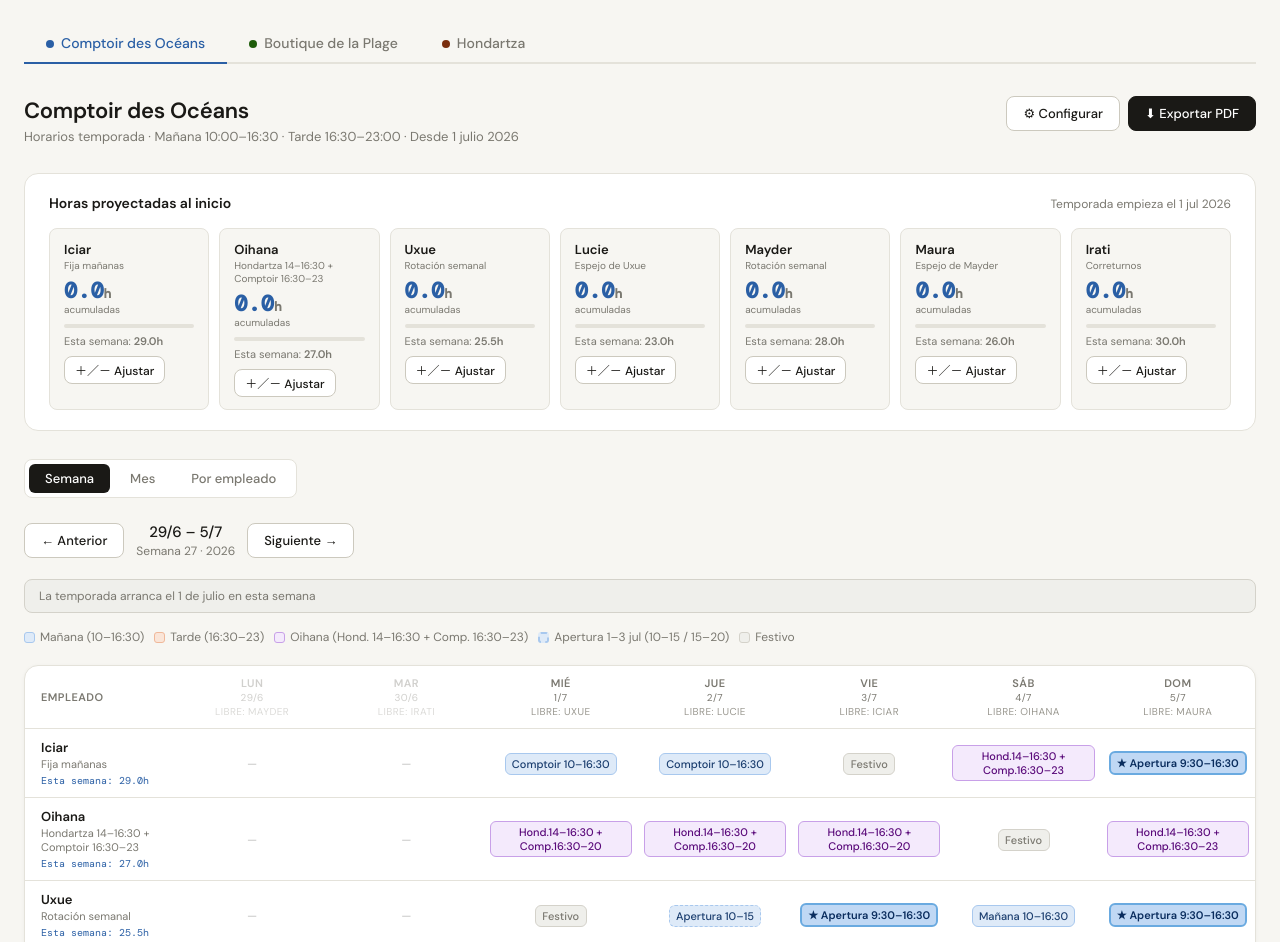
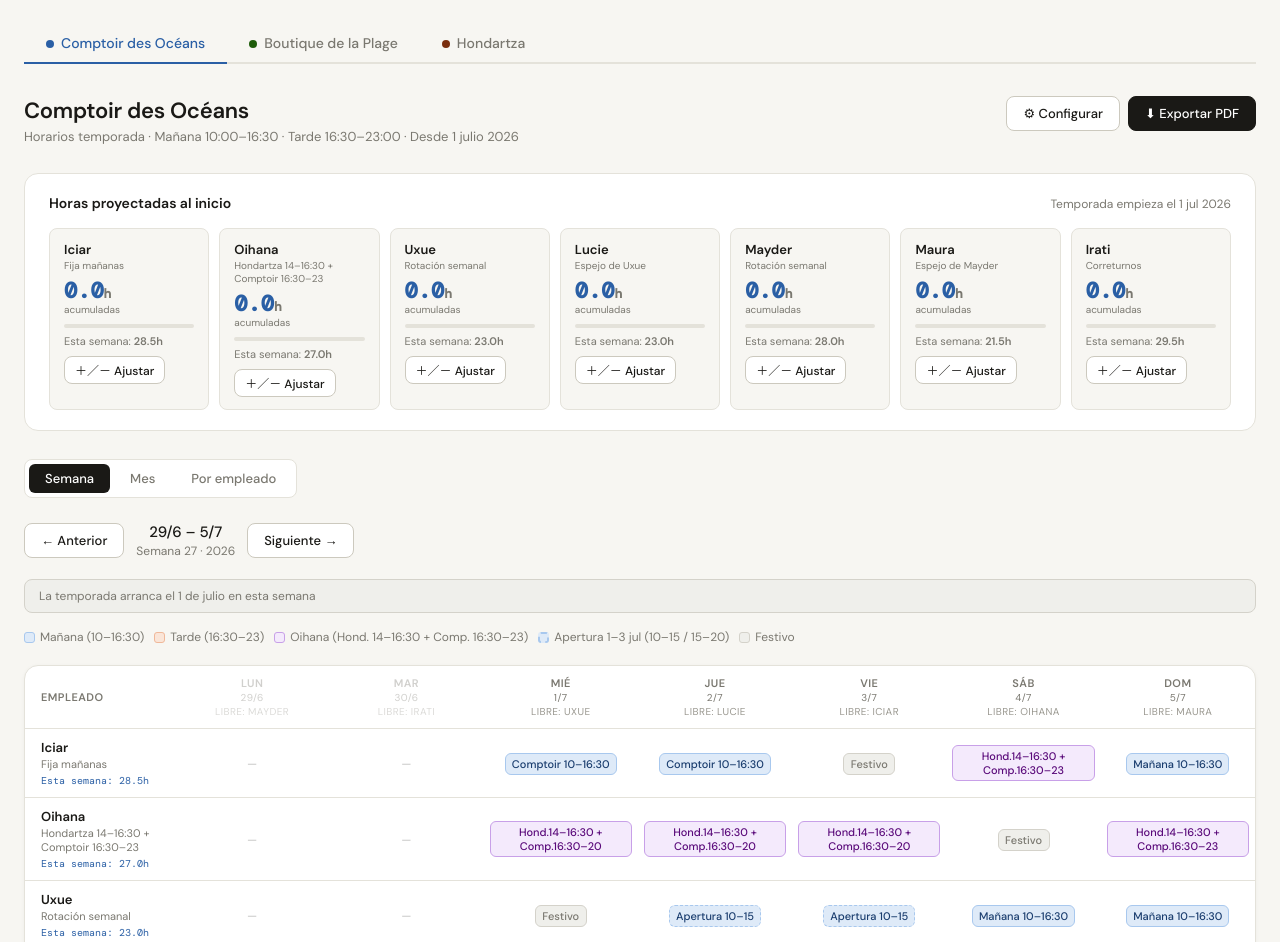
Before and after one commit to arrobi22000/horarios-plage, a plain HTML site: page index.html in a window 1280 px wide. Shown: the top 942 px of the page. Drawn offline with nearby package versions, Linux system fonts and the light colour scheme.

Commit message:
Add files via upload

```diff
--- a/index.html
+++ b/index.html
@@ -416,7 +416,7 @@ const STORES = {
       {id:3,name:'Empleado 4', role:'Rotación semanal',    rotId:0,           dayOff:0},
       {id:4,name:'Margaux', role:'Espejo de Mari Carmen', pairUxueMirror:true, dayOff:3},
       {id:5,name:'Empleado 6', role:'Rotación semanal',    rotId:2,           dayOff:4},
-      {id:6,name:'Comodín B.', role:'Comodín cobertura',   coverB:true,       dayOff:5},
+      {id:6,name:'Miriam', role:'Comodín cobertura',   coverB:true,       dayOff:5},
     ]
   },
   hondartza: {
@@ -505,11 +505,6 @@ function getOpeningShift(emp,date,emps,store){
   const myShift=getEmpShiftForDay(emp,d,wo2);
   if(myShift==='T') return 'T2';
 
-  // Es mañana → comprobar si acompaña a Iciar a las 9:30
-  if(store==='comptoir'){
-    const opener=getOpenerWithIciar(emps,d,wo2);
-    if(opener&&opener.id===emp.id) return 'M930';
-  }
   return 'M2';
 }
 
@@ -599,10 +594,10 @@ function getShift(emps,emp,date,store){
   // Sábado especial: Oihana festivo → Iciar cubre tardes, Comodín abre mañanas
   const isSat = di === 5;
   if(isSat && emp.fixedShift==='M') return 'OH'; // Iciar sábado: Hond 14-16:30 + Comp 16:30-23
-  if(isSat && emp.cover && !emp.coverB) return 'M930'; // Comodín abre el sábado
+  if(isSat && emp.cover && !emp.coverB) return 'M'; // Comodín sábado mañanas
 
-  // Iciar siempre mañanas 9:30 (excepto sábado ya tratado)
-  if(emp.fixedShift==='M') return 'M930';
+  // Iciar siempre mañanas (10:00)
+  if(emp.fixedShift==='M') return 'M';
 
   // Oihana split: Hondartza 14-16:30 + Comptoir 16:30-23
   if(emp.splitHondartza) return 'OH';
@@ -619,13 +614,7 @@ function getShift(emps,emp,date,store){
     const mayder_shifts=[1,0,0,1,1,0,0,1,1]; // 0=mañana,1=tarde
     const idx=Math.max(0,Math.min(weekNum,mayder_shifts.length-1));
     const isTarde=emp.mayder?mayder_shifts[idx]===1:mayder_shifts[idx]===0;
-    if(isTarde) return 'T';
-    // Es mañana → comprobar si hoy le toca abrir con Iciar a las 9:30
-    if(store==='comptoir'){
-      const opener=getOpenerWithIciar(emps,d,wo2);
-      if(opener&&opener.id===emp.id) return 'M930';
-    }
-    return 'M';
+    return isTarde?'T':'M';
   }
 
   // Mari Carmen: misma rotacion que Uxue en Comptoir
@@ -645,7 +634,7 @@ function getShift(emps,emp,date,store){
     const resting=emps.find(e=>!e.cover&&e.dayOff===di);
     if(resting){
       // Iciar de festivo → comodín abre a las 9:30
-      if(resting.fixedShift==='M') return 'M930';
+      if(resting.fixedShift==='M') return 'M';
       if(resting.fixedShift==='T') return 'T';
       if(resting.splitHondartza) return 'T';
       if(resting.mayder){
@@ -692,15 +681,6 @@ function getShift(emps,emp,date,store){
     // Domingo: cubre a Nora en Hondartza (10-14 y 16:30-19)
     if(di===6) return 'CN';
     return 'M';
-  }
-
-  // Quien acompaña a Iciar a las 9:30 hoy (rotación diaria entre los de mañanas)
-  if(store==='comptoir'){
-    const myShift=getEmpShiftForDay(emp,d,wo2);
-    if(myShift==='M'){
-      const opener=getOpenerWithIciar(emps,d,wo2);
-      if(opener&&opener.id===emp.id) return 'M930';
-    }
   }
 
   return baseShift(emp,wo2);
@@ -1085,8 +1065,8 @@ function printEmpCard(store, empIdx){
     const days = months[mo];
     const moH = days.reduce((s,d)=>s+d.h, 0);
     monthHTML += `<div style="margin-bottom:1.75rem;">
-      <div style="font-size:12px;font-weight:600;text-transform:uppercase;letter-spacing:.1em;color:#7a7870;padding-bottom:8px;border-bottom:2px solid #e4e2da;margin-bottom:12px;display:flex;justify-content:space-between;">
-        <span>${MONTHS_ES[mo]} 2026</span><span>${moH}h</span>
+      <div style="font-size:12px;font-weight:600;text-transform:uppercase;letter-spacing:.1em;color:#7a7870;padding-bottom:8px;border-bottom:2px solid #e4e2da;margin-bottom:12px;">
+        ${MONTHS_ES[mo]} 2026
       </div>
       <div style="background:#fff;border:1px solid #e4e2da;border-radius:10px;overflow:hidden;">`;
     days.forEach(({date,dow,type,h})=>{
@@ -1095,7 +1075,7 @@ function printEmpCard(store, empIdx){
       monthHTML += `<div style="display:flex;align-items:center;gap:8px;padding:7px 12px;border-bottom:1px solid #f0ede6;${isWeekStart?'border-top:2px solid #e4e2da;':''}">
         <div style="font-size:12px;font-weight:500;color:#7a7870;width:140px;flex-shrink:0;">${DAYS_ES[dow]} ${date.toLocaleDateString('es-ES',{day:'2-digit',month:'short'})}</div>
         <span style="display:inline-block;border-radius:5px;padding:2px 8px;font-size:11px;font-weight:500;background:${getShiftColor(type)};color:${getShiftTextColor(type)}">${label}</span>
-        <div style="margin-left:auto;font-size:11px;font-family:monospace;color:#7a7870;">${h>0?h+'h':''}</div>
+
       </div>`;
     });
     monthHTML += `</div></div>`;
@@ -1124,7 +1104,7 @@ function printEmpCard(store, empIdx){
         <div style="display:flex;justify-content:center;gap:2rem;flex-wrap:wrap;">
           <div><div style="font-size:10px;text-transform:uppercase;letter-spacing:.08em;color:#7a7870;margin-bottom:3px;">Período</div><div style="font-size:13px;font-weight:500;">Julio–Agosto 2026</div></div>
           <div><div style="font-size:10px;text-transform:uppercase;letter-spacing:.08em;color:#7a7870;margin-bottom:3px;">Festivo</div><div style="font-size:13px;font-weight:500;">${emp.dayOff>=0?doLabel:'Ninguno'}</div></div>
-          <div><div style="font-size:10px;text-transform:uppercase;letter-spacing:.08em;color:#7a7870;margin-bottom:3px;">Total horas</div><div style="font-size:13px;font-weight:500;">${totalH}h</div></div>
+
         </div>
       </div>
       ${monthHTML}
```
